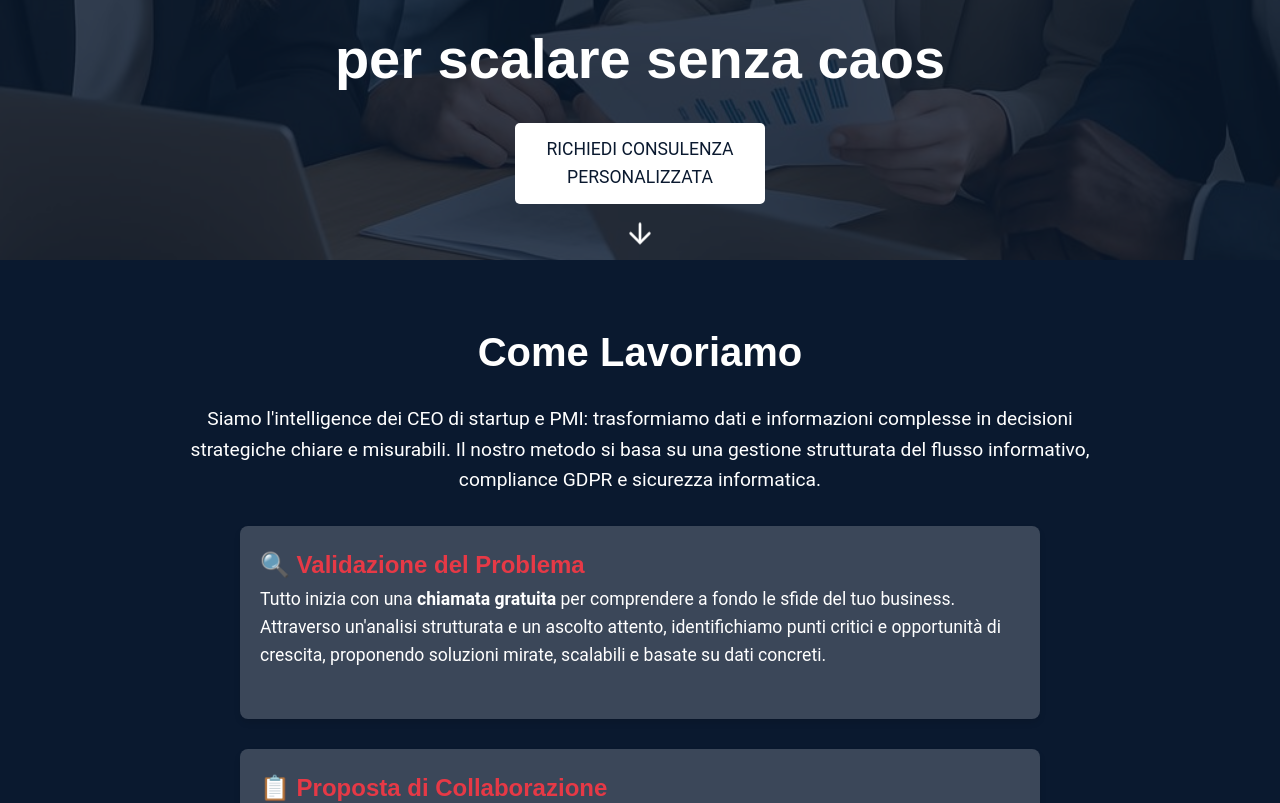
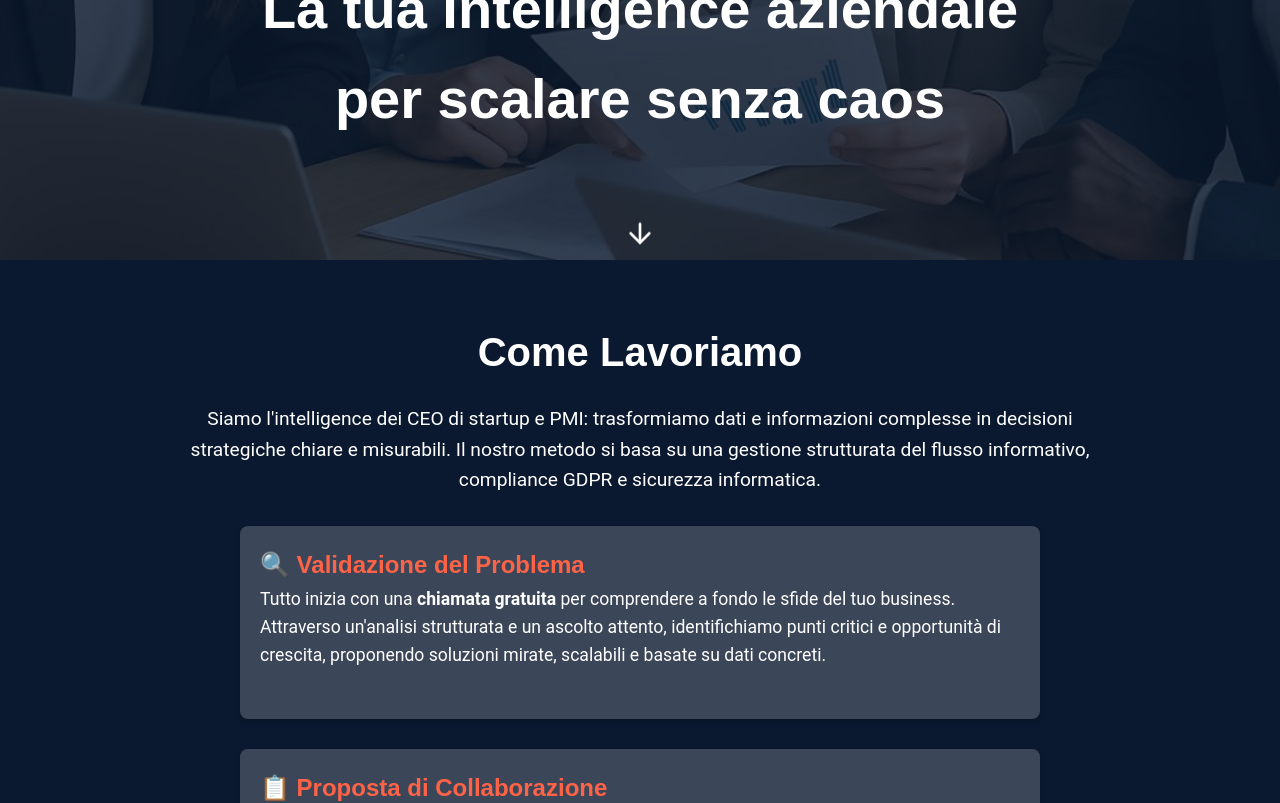
Before and after one commit to Ponzio-it/ponzio-consulting, a Next.js app: page / in a window 1280 px wide. Shown: the part 540-1343 px from the top of the page. Built offline with nearby package versions, Linux system fonts and the light colour scheme.

Commit message:
changing colore palette in the red

```diff
--- a/src/app/globals.css
+++ b/src/app/globals.css
@@ -3,7 +3,7 @@
   --primary-bg: #0A192F; /* Dark Blue Background */
   --primary-text: #FFFFFF; /* White Text */
   --secondary-text: #fff; /* White  */
-  --accent-color: #E63946; /* Red Accent */
+  --accent-color: #FF6347; /* Red Accent */
   --nav-bg: #333; /* Navbar Background */
   --font-main: 'Roboto', sans-serif;
   --font-heading: 'Orbitron', sans-serif;
--- a/src/components/Hero.js
+++ b/src/components/Hero.js
@@ -20,11 +20,11 @@ export default function Hero() {
         </div>
         <div className={styles.heroContent}>
           <h1 id="hero-heading">La tua Intelligence aziendale per scalare senza caos</h1>
-          <div className={styles.buttonGroup}>
+          {/*<div className={styles.buttonGroup}>
             <a href="#contact" className={styles.ctaButton}>
               Richiedi Consulenza personalizzata
             </a>
-          </div>
+          </div>*/}
         </div>
         <a href="#our-way" className={styles.scrollDown} aria-label="Scorri giù">
           <ArrowDown size={32} />
```
